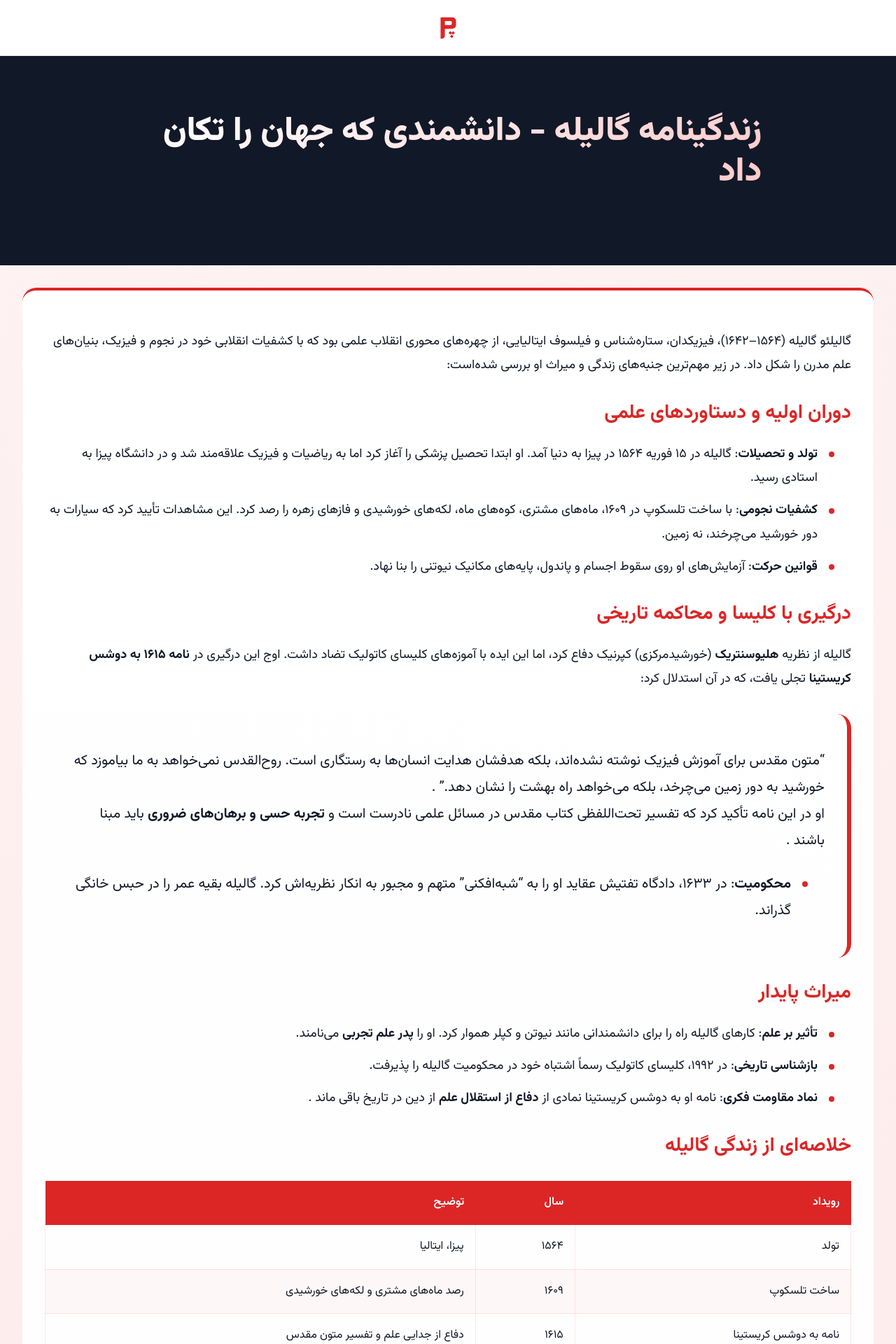
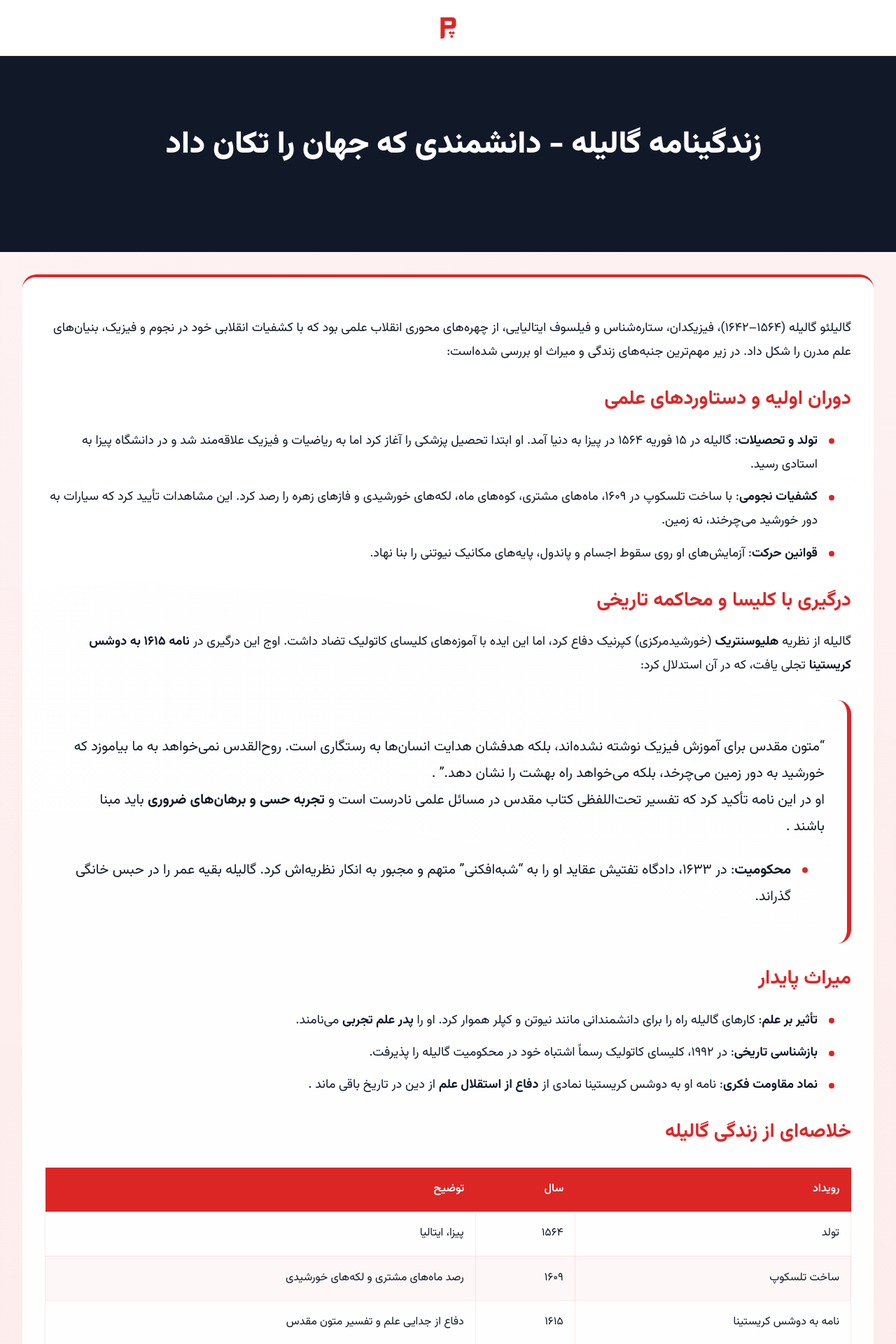
Before and after one commit to darkblog/darkblog.github.io, a Jekyll site: the page built from _posts/2025-7-5-68.md, in a window 1280 px wide. Shown: the top 1920 px of the page at 70% size. Built offline with Jekyll 4.4.1, drawn with Linux system fonts in a browser that asks for light colours.

Commit message:
Update post.html

```diff
--- a/_layouts/post.html
+++ b/_layouts/post.html
@@ -193,6 +193,9 @@
 
         .site-header {
             background-color: rgba(255, 255, 255, 0.98);
+            backdrop-filter: blur(15px);
+            position: relative;
+            z-index: 100;
             height: 80px;
             display: flex;
             align-items: center;
@@ -216,6 +219,7 @@
             align-items: center;
             justify-content: center;
             padding: 0.5rem;
+            border-radius: 16px;
             width: 70px;
             height: 70px;
         }
@@ -244,21 +248,24 @@
         }
 
         .post-title-main {
-            font-size: 2.5rem;
+            font-size: 2.25rem;
             margin-bottom: 2rem;
             font-weight: 900;
-            line-height: 1.2;
-            background: linear-gradient(135deg, #FFFFFF 0%, #FECACA 100%);
-            -webkit-background-clip: text;
-            -webkit-text-fill-color: transparent;
-            background-clip: text;
+            line-height: 1.3;
+            color: #FFFFFF;
             text-align: right;
         }
 
         @media (min-width: 768px) {
             .post-title-main {
-                font-size: 3rem;
+                font-size: 2.5rem;
                 margin-bottom: 2.5rem;
+            }
+        }
+
+        @media (min-width: 1024px) {
+            .post-title-main {
+                font-size: 2.75rem;
             }
         }
 
@@ -452,7 +459,7 @@
         }
 
         .related-posts-title {
-            font-size: 2rem;
+            font-size: 1.75rem;
             margin-bottom: 2rem;
             color: var(--accent-dark);
             font-weight: 900;
@@ -570,7 +577,7 @@
             }
 
             .post-title-main {
-                font-size: 2rem;
+                font-size: 1.875rem;
                 margin-bottom: 1.5rem;
             }
 
@@ -612,7 +619,7 @@
             }
 
             .related-posts-title {
-                font-size: 1.75rem;
+                font-size: 1.5rem;
             }
 
             footer {
@@ -631,7 +638,7 @@
             }
 
             .post-title-main {
-                font-size: 1.75rem;
+                font-size: 1.625rem;
                 margin-bottom: 1.25rem;
             }
 
@@ -652,7 +659,7 @@
             }
 
             .related-posts-title {
-                font-size: 1.5rem;
+                font-size: 1.375rem;
             }
 
             .footer-content .site-name {
```
